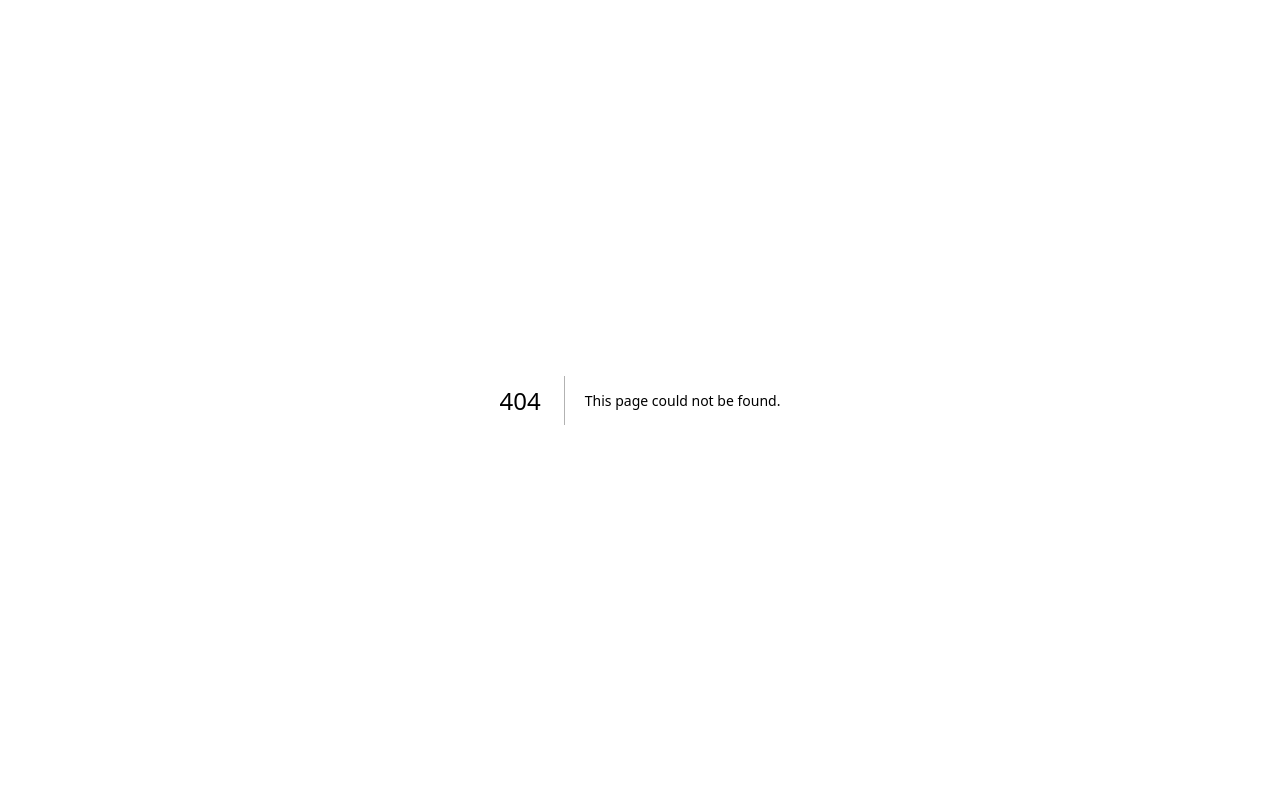
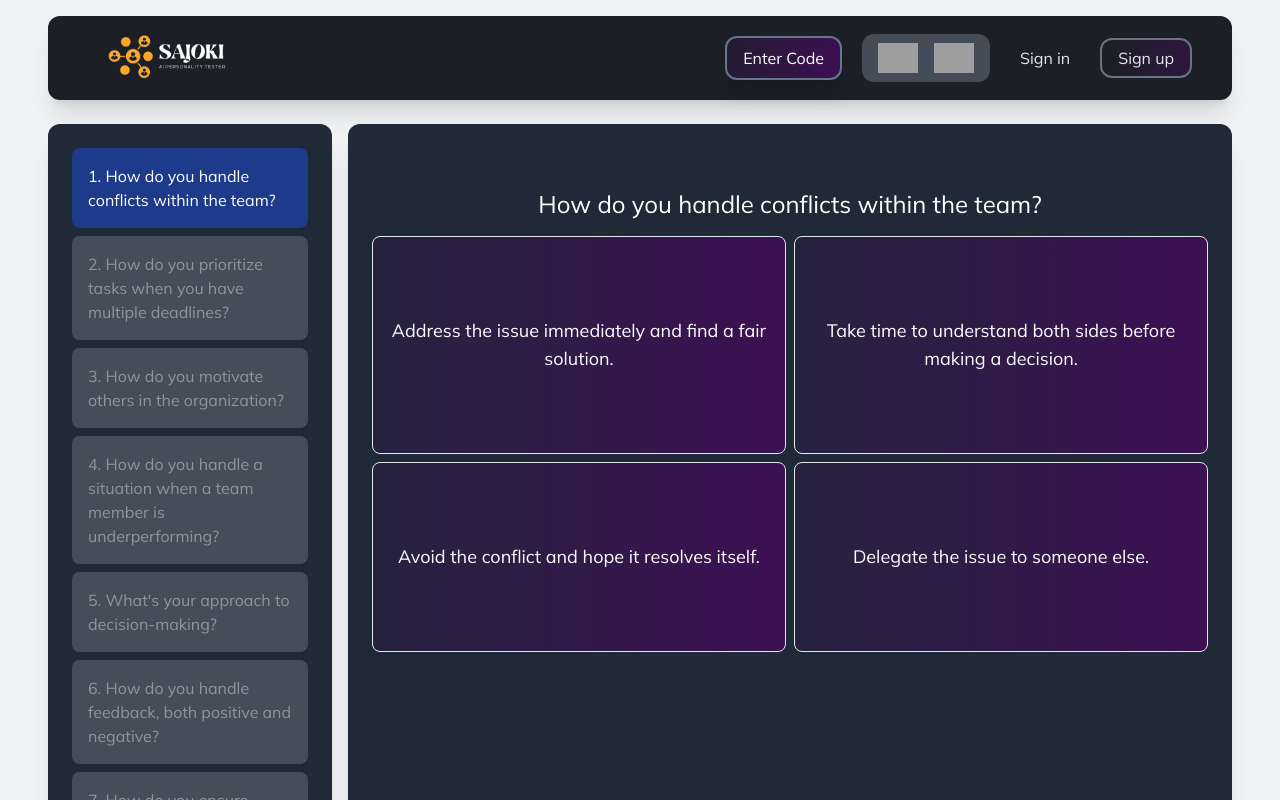
Before and after one commit to nafi-ullah/Pesonality-Test-AI, a Next.js app: page /Survey in a window 1280 px wide. Before the commit this address had no page. Built offline with nearby package versions, Linux system fonts and the light colour scheme; grey boxes are pictures that could not be loaded.

Commit message:
added question page

```diff
--- /dev/null
+++ b/app/Survey/page.tsx
@@ -0,0 +1,188 @@
+"use client";
+import Navber from '@/components/Navbar';
+import { useState } from 'react';
+
+interface Question {
+  isImage: boolean;
+  options: string[];
+  question: string;
+}
+
+const questions: Question[] = [
+  {
+    isImage: false,
+    options: [
+      "Address the issue immediately and find a fair solution.",
+      "Take time to understand both sides before making a decision.",
+      "Avoid the conflict and hope it resolves itself.",
+      "Delegate the issue to someone else."
+    ],
+    question: "How do you handle conflicts within the team?"
+  },
+  {
+    isImage: false,
+    options: [
+      "Create a detailed schedule and stick to it strictly.",
+      "Tackle the most urgent tasks first and adjust as needed.",
+      "Focus on the tasks that you enjoy the most.",
+      "Delegate tasks to other team members to manage workload."
+    ],
+    question: "How do you prioritize tasks when you have multiple deadlines?"
+  },
+  {
+    isImage: false,
+    options: [
+      "Offer regular praise and recognition.",
+      "Set clear goals and rewards.",
+      "Lead by example and stay positive.",
+      "Provide constructive feedback regularly."
+    ],
+    question: "How do you motivate others in the organization?"
+  },
+  {
+    isImage: false,
+    options: [
+      "Have a private conversation to understand the issue.",
+      "Provide additional resources and support.",
+      "Give them some time to improve on their own.",
+      "Escalate the issue to higher management."
+    ],
+    question: "How do you handle a situation when a team member is underperforming?"
+  },
+  {
+    isImage: false,
+    options: [
+      "Gather all information and analyze before deciding.",
+      "Trust my intuition and experience.",
+      "Consult with team members and stakeholders.",
+      "Delegate the decision to a more experienced person."
+    ],
+    question: "What's your approach to decision-making?"
+  },
+  {
+    isImage: false,
+    options: [
+      "Accept it openly and use it to improve.",
+      "Analyze it critically and take what's relevant.",
+      "Focus more on positive feedback and dismiss negative.",
+      "Take it personally and get discouraged."
+    ],
+    question: "How do you handle feedback, both positive and negative?"
+  },
+  {
+    isImage: true,
+    options: [
+      "Schedule regular meetings and updates.",
+      "Use messaging apps and collaboration tools.",
+      "Make sure everyone is aware of their roles and responsibilities.",
+      "Allow communication to happen naturally without too many rules."
+    ],
+    question: "How do you ensure effective communication within the team?"
+  },
+  {
+    isImage: false,
+    options: [
+      "Stay calm and come up with a new plan.",
+      "Consult with the team to find the best solution.",
+      "Stick to the original plan and hope for the best.",
+      "Panic and look for immediate solutions regardless of long-term effects."
+    ],
+    question: "How do you deal with unexpected challenges or changes in plans?"
+  }
+];
+
+const Survey = () => {
+  const [currentQuestionIndex, setCurrentQuestionIndex] = useState(0);
+  const [answers, setAnswers] = useState<(string | null)[]>(Array(questions.length).fill(null));
+  const [loading, setLoading] = useState(false);
+  const [response, setResponse] = useState(null);
+  const jobTitle = "Manager for a Student organization";
+
+  const handleAnswer = (answer: string) => {
+    const newAnswers = [...answers];
+    newAnswers[currentQuestionIndex] = answer;
+    setAnswers(newAnswers);
+
+    if (currentQuestionIndex < questions.length - 1) {
+      setCurrentQuestionIndex(currentQuestionIndex + 1);
+    }
+  };
+
+  const handleSubmit = async () => {
+    setLoading(true);
+    const submissionData = {
+      jobTitle,
+      questions: questions.map((question, questionIndex) => ({
+        ...question,
+        answer: answers[questionIndex] || ""
+      }))
+    };
+    console.log(submissionData);
+    try {
+      const res = await fetch("http://localhost:5000/get_personality", {
+        method: "POST",
+        headers: {
+          "Content-Type": "application/json",
+        },
+        body: JSON.stringify(submissionData),
+      });
+
+      const data = await res.json();
+      setResponse(data);
+      setLoading(false);
+    } catch (error) {
+      console.error("Error fetching personality data:", error);
+      setLoading(false);
+    }
+  };
+
+  return (
+    <main className="bg-[#F1F2F4] h-screen w-screen overflow-auto flex flex-col main-scrollbar-hide">
+        <Navber />
+      <div className="grid grid-cols-8 gap-4 my-6 mx-4 sm:mx-6 md:mx-8 lg:mx-12 flex-grow">
+        <div id="left-div" className="col-span-2 p-6 bg-gray-800 rounded-xl shadow-xl overflow-scroll main-scrollbar-hide">
+          {questions.map((question, index) => (
+            <div
+              key={index}
+              className={`p-4 mb-2 rounded-lg cursor-pointer text-white ${
+                currentQuestionIndex === index ? 'bg-blue-900' : answers[index] !== null ? 'bg-slate-500 ai-button' : 'bg-gray-500 opacity-50'
+              }`}
+              onClick={() => answers[index] !== null && setCurrentQuestionIndex(index)}
+              style={{ pointerEvents: answers[index] === null ? 'none' : 'auto' }}
+            >
+              {index + 1}. {question.question}
+            </div>
+          ))}
+        </div>
+        <div id="right-div" className="col-span-6 p-6 bg-gray-800 rounded-xl shadow-xl overflow-scroll main-scrollbar-hide">
+          <div className="mb-4 text-white text-2xl text-center mt-10">{questions[currentQuestionIndex].question}</div>
+          <div className="grid grid-cols-2 gap-2">
+            {questions[currentQuestionIndex].options.map((option, index) => (
+              <button
+                key={index}
+                className={`p-4 py-20 text-lg rounded-lg border-[1px] border-gray-200 ${
+                  answers[currentQuestionIndex] === option ? 'bg-red-900 text-white' : 'ai-button text-white'
+                }`}
+                onClick={() => handleAnswer(option)}
+              >
+                {option}
+              </button>
+            ))}
+          </div>
+          {currentQuestionIndex === questions.length - 1 && (
+            <button
+              className="mt-4 p-4 bg-green-500 text-white rounded-lg"
+              onClick={handleSubmit}
+              disabled={loading}
+            >
+              {loading ? 'Submitting...' : 'Submit'}
+            </button>
+          )}
+        </div>
+      </div>
+      {response && <div className="p-4 bg-white text-black mt-4 rounded-lg">{JSON.stringify(response, null, 2)}</div>}
+    </main>
+  );
+};
+
+export default Survey;
```
